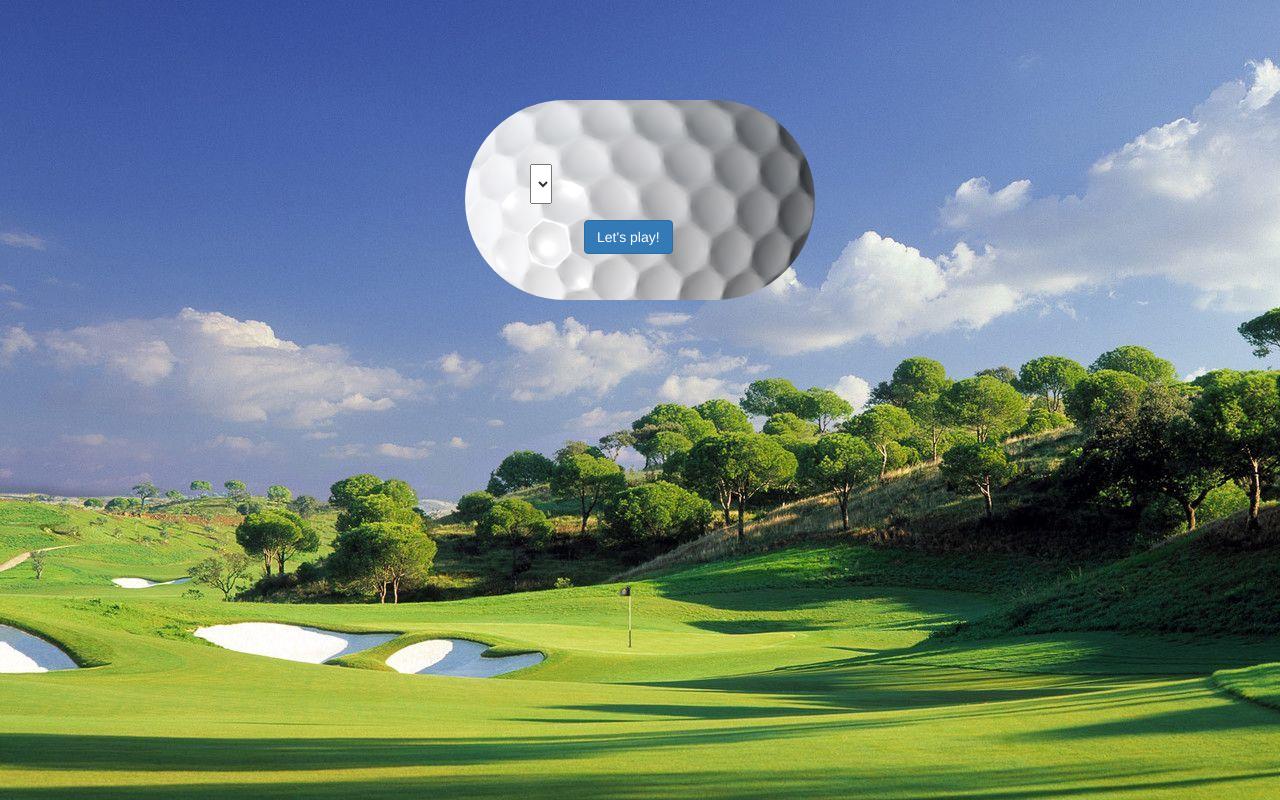
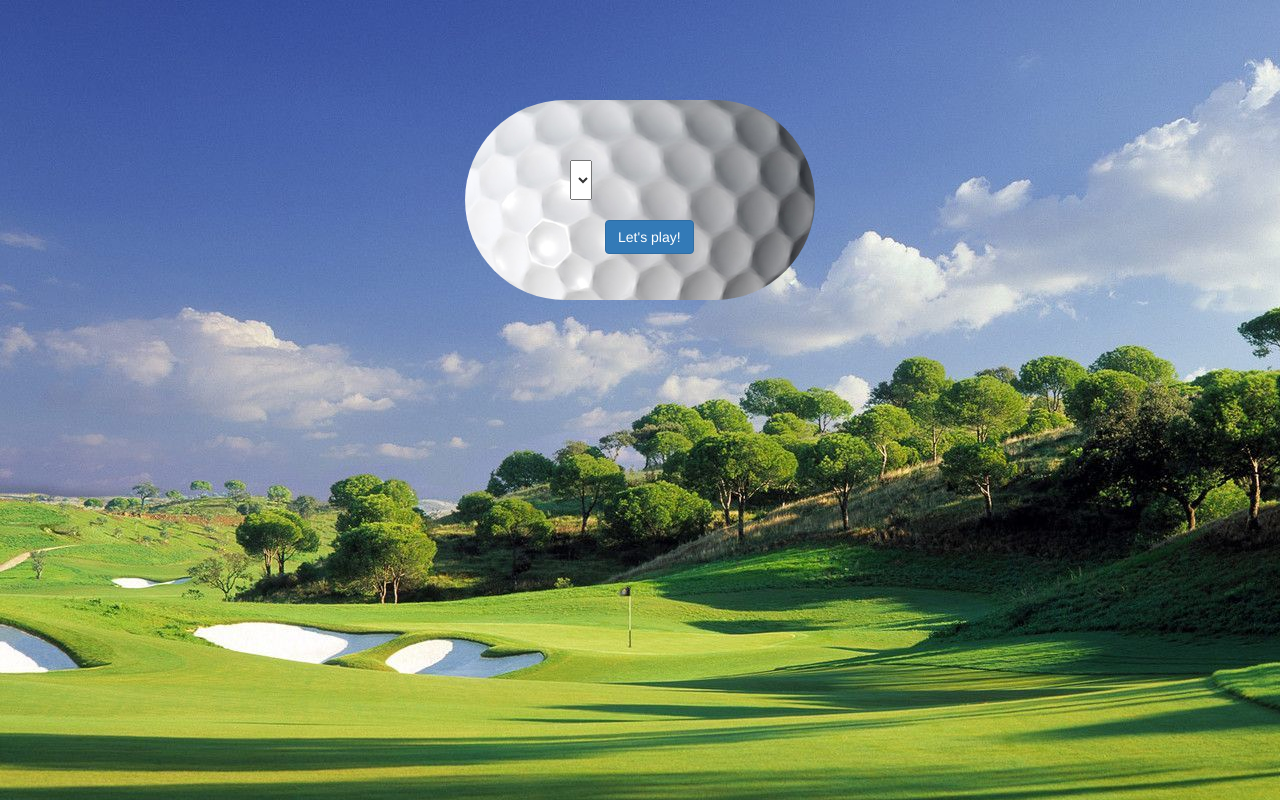
Before and after one commit to kendratate/golf, a website: page index.html in a window 1280 px wide. Drawn offline with nearby package versions, Linux system fonts and the light colour scheme.

Commit message:
formatting

```diff
--- a/src/golf.css
+++ b/src/golf.css
@@ -148,13 +148,13 @@ thead tr{
 #courseselect {
     position: absolute;
     top: 32%;
-    left: 10%;
+    left: 30%;
     height: 40px;
 }
 #chooseCourse{
     position: absolute;
     top: 60%;
-    left: 34%;
+    left: 40%;
 }
 
 .setupmodal{
@@ -235,7 +235,9 @@ thead tr{
 }
 
 #courseselect{
-    margin-left: 30px;
+    position:absolute;
+    top: 30%;
+    left: 30%;
 }
 
 .w3-teal{
```
